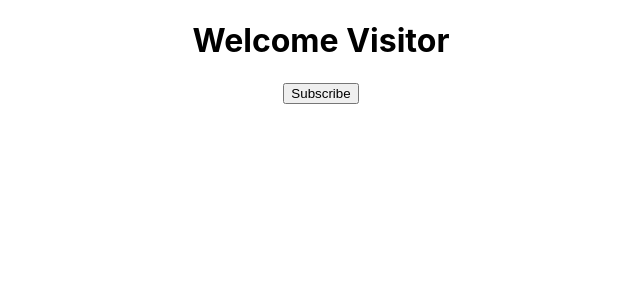
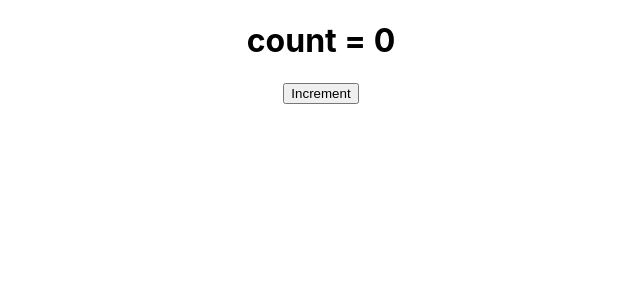
Before and after one commit to Robaith/react, a React (Create React App) app: page / in a window 1280 px wide. Shown: the top 300 px of the page, without its empty margins (319-959 px from the left). Built offline with nearby package versions, Linux system fonts and the light colour scheme.

Commit message:
setState

```diff
--- a/src/App.js
+++ b/src/App.js
@@ -3,11 +3,13 @@
 import Greet from './components/Greet';
 import Welcome from './components/Welcome';
 import Message from './components/Message';
+import Counter from './components/Counter';
 
 function App() {
   return (
     <div className="App">
-      <Message />
+      <Counter />
+      {/* <Message /> */}
       {/* <Greet name="Robaith" gfName="abc" >
         <p>This is children props</p>
       </Greet>
--- /dev/null
+++ b/src/components/Counter.js
@@ -0,0 +1,40 @@
+import React, { Component } from 'react'
+
+class Counter extends Component {
+    constructor(props) {
+        super(props)
+
+        this.state = {
+             count : 0
+        }
+    }
+    increment(){
+        // this.setState({
+        //     count : this.state.count + 1
+        // }, () => {
+        //     console.log('Callback value is', this.state.count)
+        // })
+        this.setState((prevState) => ({
+            count : prevState.count + 1
+        }))
+        console.log(this.state.count)
+    }
+    incrementFive(){
+        this.increment()
+        this.increment()
+        this.increment()
+        this.increment()
+        this.increment()
+    }
+
+    render() {
+        return (
+            <div>
+                <h1>count = {this.state.count}</h1>
+                <button onClick={() => this.incrementFive()}>Increment</button>
+            </div>
+        )
+    }
+}
+
+export default Counter
```
Also changed, not shown: 1 other file (tests, documents, lock files or other folders).
